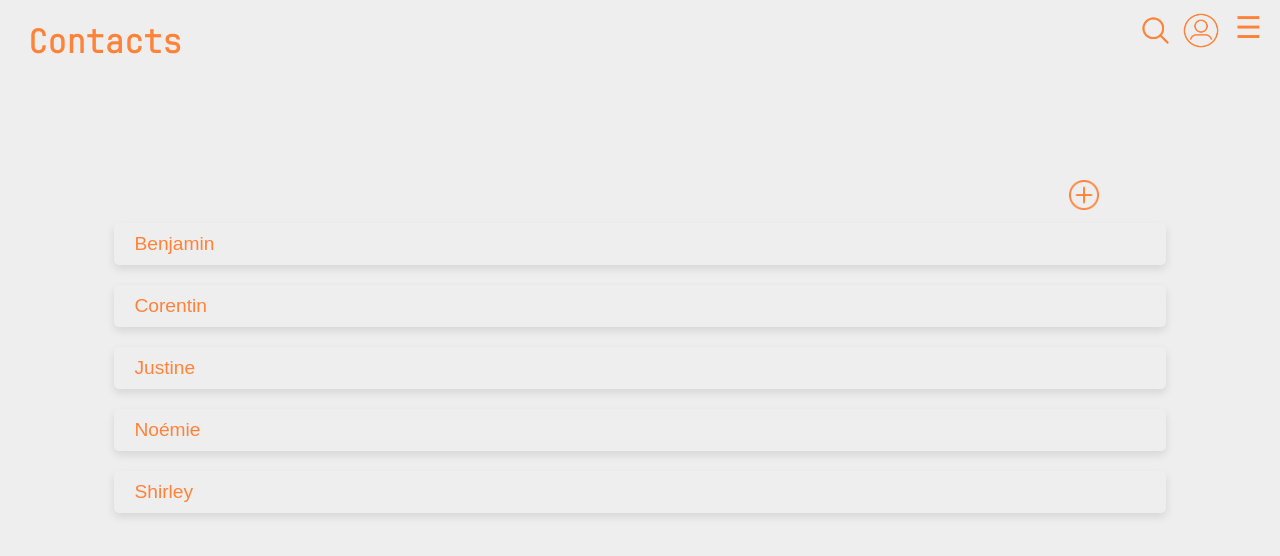
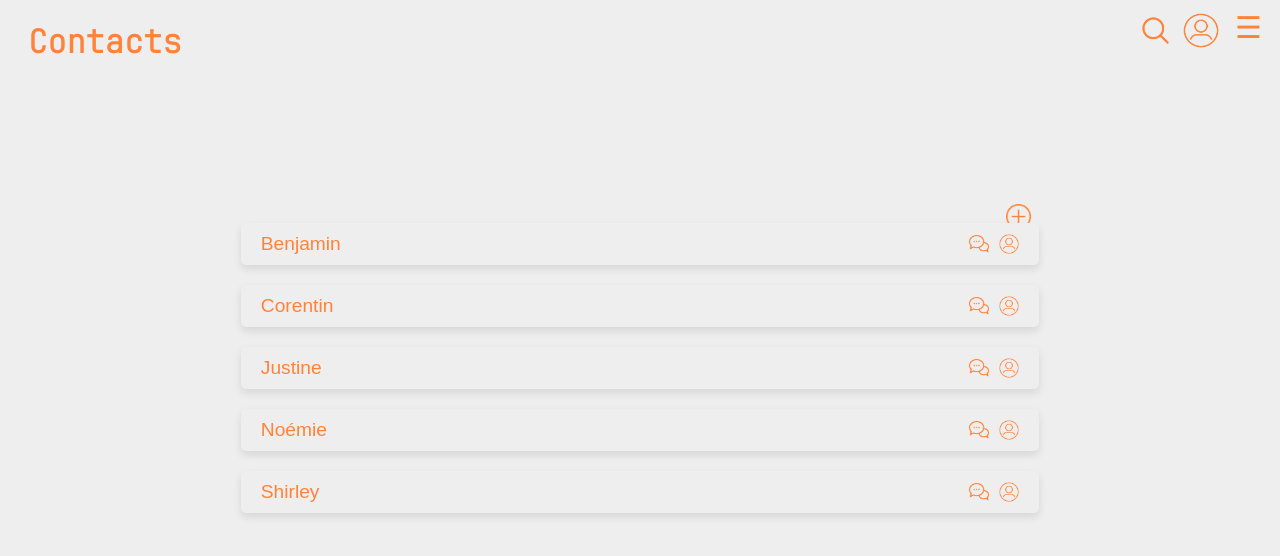
Before and after one commit to JustDevop/VolumnTime, a PHP site: page /php/contact.php in a window 1280 px wide. Shown: the part 21-577 px from the top of the page. Run offline with PHP 8.4, Linux system fonts and the light colour scheme.

Commit message:
Modif CSS contact + ajout img en blanc

```diff
--- a/css/styleContact.css
+++ b/css/styleContact.css
@@ -96,41 +96,68 @@ h1 {
     justify-content: center;
     align-items: center;
     position: absolute;
-    right: 175px; /* Ajuster la position à droite */
-    top: 200px;
+    right: 19%; /* Ajuster la position à droite */
+    top: 28%;
 }
 
 .add-contact img {
-    width: 30px;
-    height: 30px;
+    width: 25px;
+    height: 25px;
 }
 
 .add-contact:hover img {
     filter: brightness(0.8); /* Assombrir l'image au survol */
 }
 
-/*MUSIQUES*/
-.musique {
+/*Liste contact*/
+.listecontact {
     display: flex;
     flex-direction: column;
     align-items: center;
     margin-top: 150px; /* Ajouter une marge supérieure de 150px */
 }
 
-.musique p {
+.listecontact p {
     background-color: #eee;
     padding: 10px 20px;
     margin: 10px 0;
     border-radius: 5px;
-    width: 80%;
+    width: 60%;
     color: #ff8239;
     font-family: Arial, sans-serif;
     font-size: 1.2em;
     transition: background-color .3s;
     box-shadow: 0 4px 8px rgba(0, 0, 0, 0.1); /* Ajout de l'ombre */
+    display: flex;
+    justify-content: space-between;
+    align-items: center;
+    position: relative;
 }
 
-.musique p:hover {
+.listecontact p .icons {
+    display: flex;
+    gap: 10px; /* Espace entre les images */
+    margin-left: auto; /* Aligner à droite */
+}
+
+.listecontact p .icons img {
+    width: 20px; /* Ajustez la largeur de l'image */
+    height: 20px; /* Ajustez la hauteur de l'image */
+}
+
+.listecontact p:hover {
     background-color: #fab77d;
     color: #fff;
 }
+
+.listecontact p:hover .icons img.une {
+    content: url('/VolunTime/VolumnTime/asset/icones/messager-blanc.png'); /* Chemin de l'image blanche */
+}
+
+.listecontact p:hover .icons img:not(.une) {
+    content: url('/VolunTime/VolumnTime/asset/icones/icone-profil-blanc.png'); /* Chemin de l'image blanche */
+}
+
+.listecontact .icons .une {
+    margin-top: 1.5px;
+}
--- a/php/connexion.php
+++ b/php/connexion.php
@@ -4,7 +4,7 @@
     <meta charset="UTF-8">
     <meta name="viewport" content="width=device-width, initial-scale=1.0">
     <title>Connexion VolunTime</title>
-    <link rel="stylesheet" href="../css/styleCo.css">
+    <link rel="stylesheet" href="/Voluntime/Volumntime/css/styleCo.css">
 </head>
 <body>
     <header>
--- a/php/contact.php
+++ b/php/contact.php
@@ -4,7 +4,7 @@
     <meta charset="UTF-8">
     <meta name="viewport" content="width=device-width, initial-scale=1.0">
     <link rel="stylesheet" href="/VolunTime/VolumnTime/css/styleContact.css" >
-    <title>VolumnTime</title>
+    <title>VolumnTime - Contact</title>
 </head>
 <body>
     <header>
@@ -32,12 +32,12 @@
     </div>
 
     <section>
-        <div class="musique">
-            <p>Benjamin</p>
-            <p>Corentin</p>
-            <p>Justine</p>
-            <p>Noémie</p>
-            <p>Shirley</p>
+        <div class="listecontact">
+            <p>Benjamin <span class="icons"><img class="une" src="/VolunTime/VolumnTime/asset/icones/messager.png" alt="Messager"><img src="/VolunTime/VolumnTime/asset/icones/icone-profil.png" alt="Profil"></span></p>
+            <p>Corentin <span class="icons"><img class="une" src="/VolunTime/VolumnTime/asset/icones/messager.png" alt="Messager"><img src="/VolunTime/VolumnTime/asset/icones/icone-profil.png" alt="Profil"></span></p>
+            <p>Justine <span class="icons"><img class="une" src="/VolunTime/VolumnTime/asset/icones/messager.png" alt="Messager"><img src="/VolunTime/VolumnTime/asset/icones/icone-profil.png" alt="Profil"></span></p>
+            <p>Noémie <span class="icons"><img class="une" src="/VolunTime/VolumnTime/asset/icones/messager.png" alt="Messager"><img src="/VolunTime/VolumnTime/asset/icones/icone-profil.png" alt="Profil"></span></p>
+            <p>Shirley <span class="icons"><img class="une" src="/VolunTime/VolumnTime/asset/icones/messager.png" alt="Messager"><img src="/VolunTime/VolumnTime/asset/icones/icone-profil.png" alt="Profil"></span></p>
         </div>
     </section>
 </body>
```
Also changed, not shown: asset/icones/icone-profil-blanc.png (added), asset/icones/messager-blanc.png (added), asset/icones/messager.png (added).
